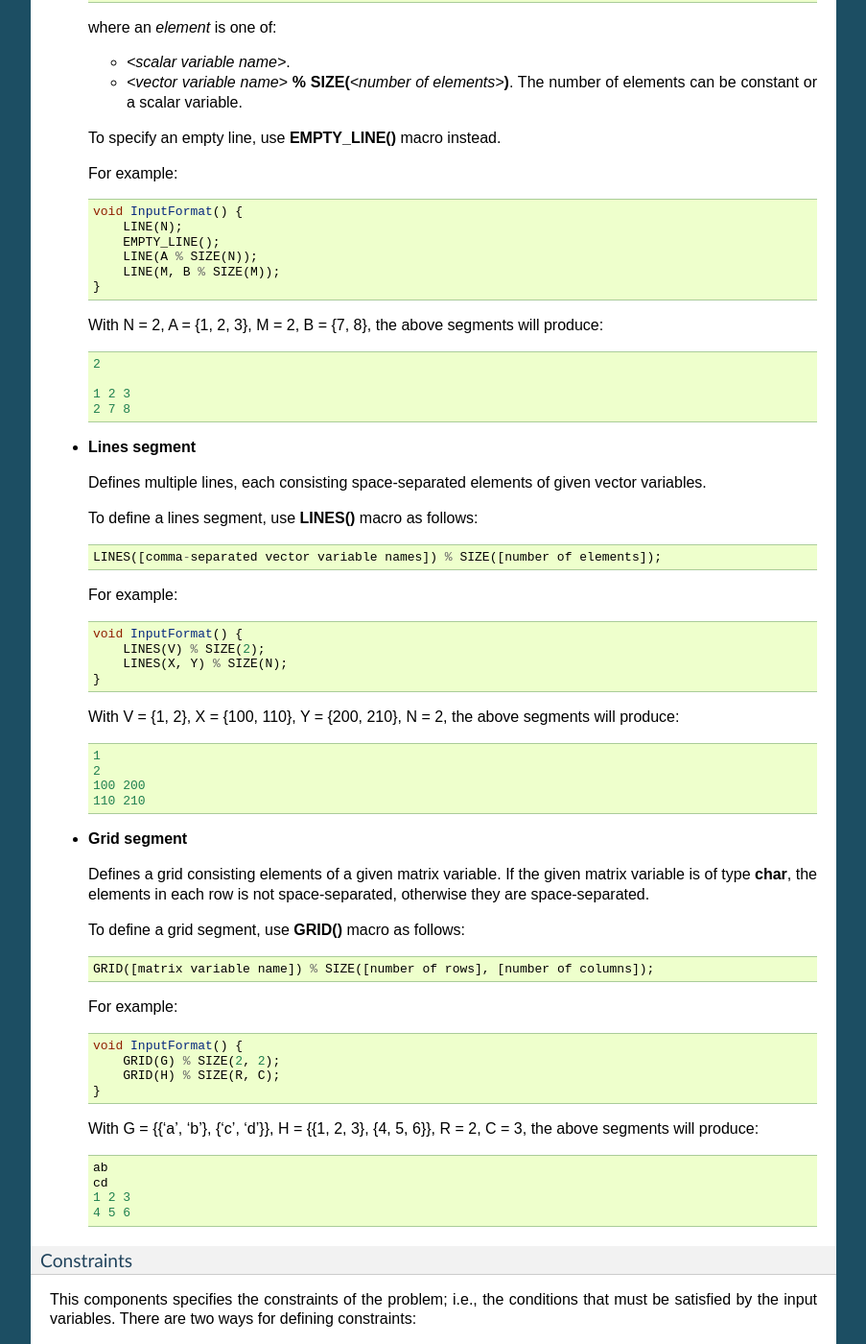
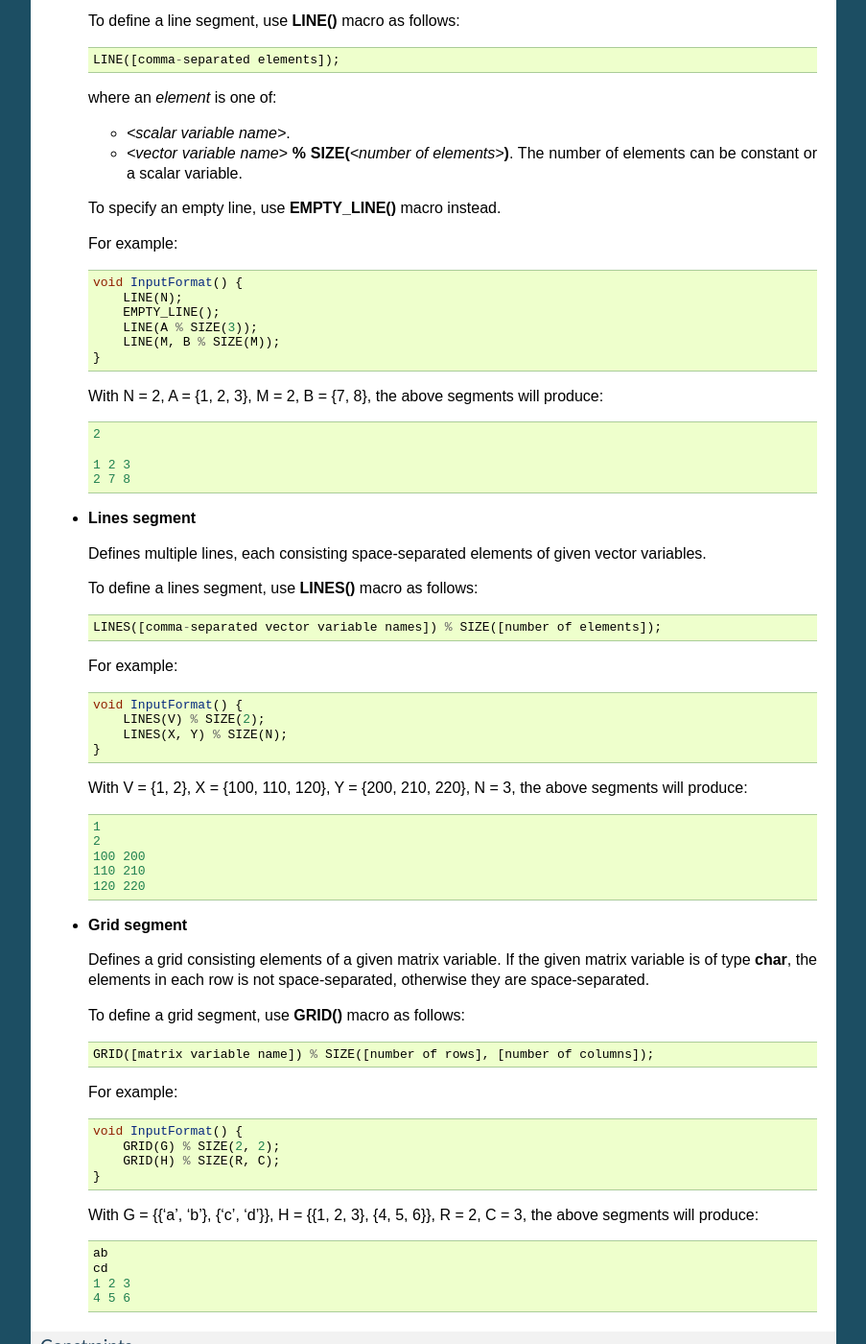
Before and after one commit to ia-toki/tcframe, a Sphinx documentation site: the page built from docs/basic_concepts.rst, in a window 1280 px wide and 1400 px high, scrolled down 1667 px. Shown: the whole window at 96% size, without its empty margins (198-1101 px from the left). Built offline with Sphinx 7.4.7, drawn with Linux system fonts in a browser that asks for light colours.

Commit message:
Improve docs a bit

```diff
--- a/docs/basic_concepts.rst
+++ b/docs/basic_concepts.rst
@@ -67,9 +67,13 @@ There are three types of variables that are supported:
   Variables of built-in integral types (**int**, **long long**, **char**, etc.), built-in floating-point types
   (**float**, **double**), and **std::string**.
 
+  |
+
 - **Vector**
 
   **std::vector<T>**, where **T** is a scalar type as defined above.
+
+  |
 
 - **Matrix**
 
@@ -111,7 +115,7 @@ There are three types of segments that are supported:
       void InputFormat() {
           LINE(N);
           EMPTY_LINE();
-          LINE(A % SIZE(N));
+          LINE(A % SIZE(3));
           LINE(M, B % SIZE(M));
       }
 
@@ -143,7 +147,7 @@ There are three types of segments that are supported:
           LINES(X, Y) % SIZE(N);
       }
 
-  With V = {1, 2}, X = {100, 110}, Y = {200, 210}, N = 2, the above segments will produce:
+  With V = {1, 2}, X = {100, 110, 120}, Y = {200, 210, 220}, N = 3, the above segments will produce:
 
   ::
 
@@ -151,6 +155,7 @@ There are three types of segments that are supported:
       2
       100 200
       110 210
+      120 220
 
 - **Grid segment**
 
@@ -190,6 +195,8 @@ variables. There are two ways for defining constraints:
 - **Without subtasks**
 
   Override the method **BaseProblem::Constraints()**.
+
+  |
 
 - **With subtasks**
 
@@ -260,6 +267,8 @@ This component is defined by overriding the method **BaseGenerator::Config()**.
 
   If not specified, the default directory name is **tc**.
 
+  |
+
 - **setSolution(string solutionExecutionCommand)**
 
   Sets the command for executing the official solution. This will be used for generating test case output files. For
@@ -320,6 +329,8 @@ defining constraints:
   - Test Group 1: assigned to subtasks 1, 2, and 3
   - Test Group 2: assigned to subtasks 2 and 3
   - Test Group 3: assigned to subtask 3
+
+  |
 
   To define test groups, override each of the methods **BaseGenerator::TestGroupX()**, where **X** is a positive integer
   denoting the test group number. For the current version, **X** can only be at most 10. Then, call
@@ -422,11 +433,15 @@ Generation can fail due to several reasons:
 
   In this case, no test cases will be generated.  For example: using scalar variable for a grid segment.
 
+  |
+
 - **Invalid input variable states**
 
   For example: a grid segment requires that the size is 2 x 3, but after applying the test case definition, the matrix
   consists of 3 x 4 elements.
 
+  |
+
 - **Unsatisfied constraints/subtasks**
 
   The input variables do not conform to the constraints.
```
